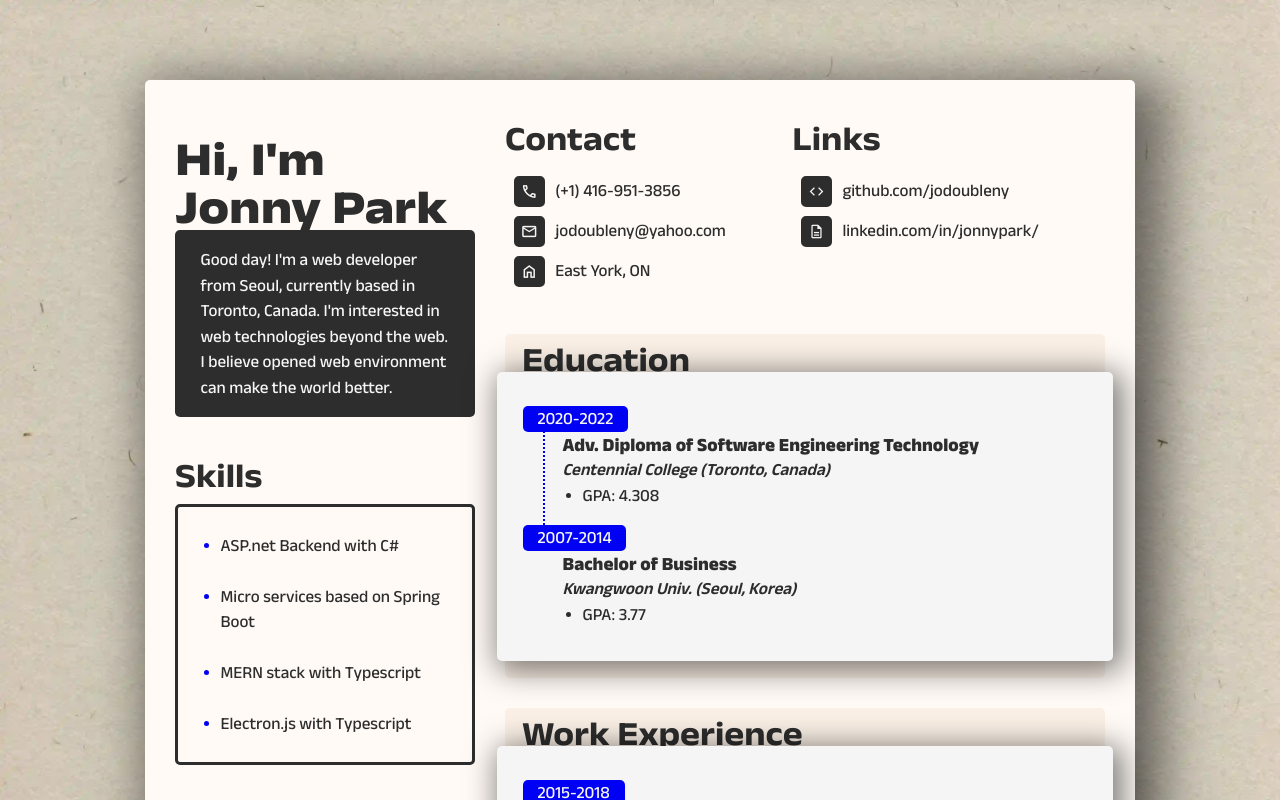
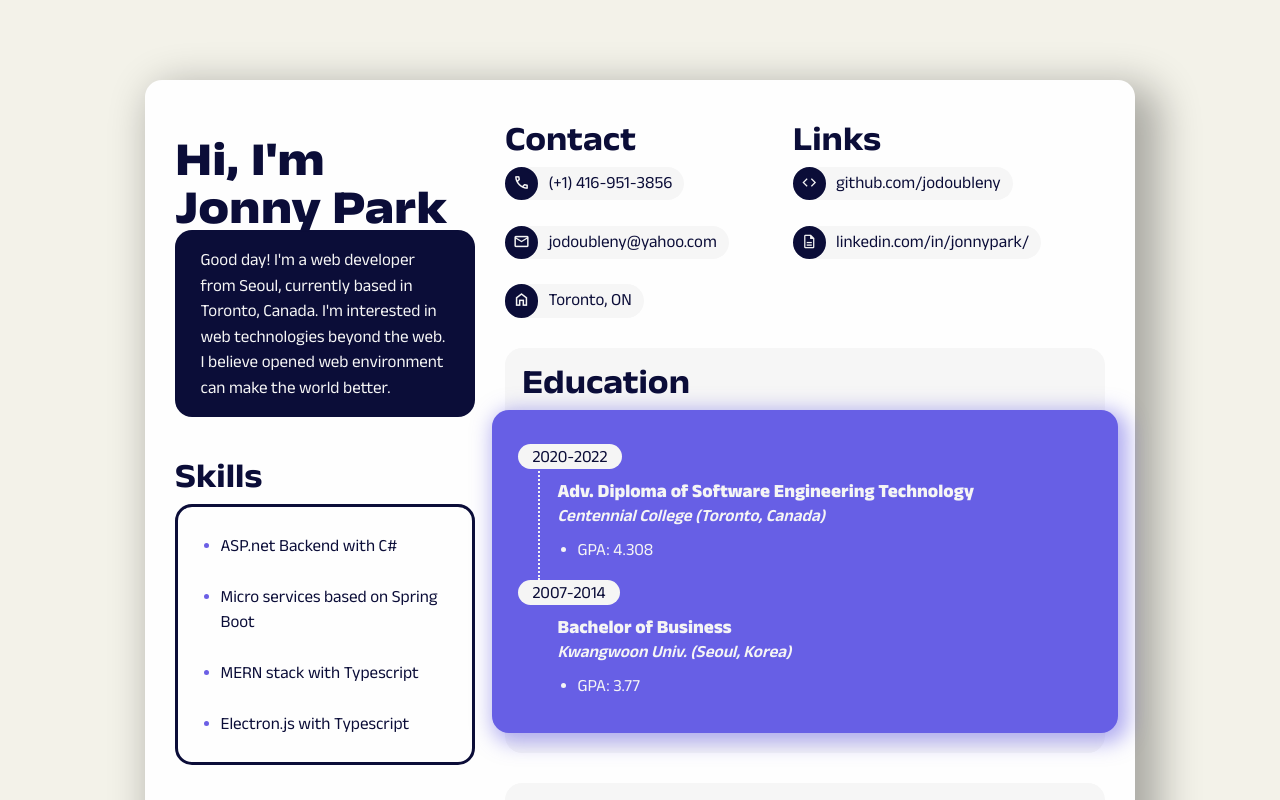
Before and after one commit to jodoubleny/resume, a React (Create React App) app: page / in a window 1280 px wide. Shown: the top 800 px of the page. Built offline with nearby package versions, Linux system fonts and the light colour scheme.

Commit message:
design update

```diff
--- a/src/components/layouts/SimpleListLayout/SimpleListLayout.module.css
+++ b/src/components/layouts/ListWithIconLayout/ListWithIconLayout.module.css
@@ -1,20 +1,45 @@
 @import url('../../../static/general.css');
 @import url('../../../static/general.resume.css');
 
-.simpleList-header {
+h1 {
     margin: 20px 0;
     flex-grow: 1;
 }
 
-.simpleList-ul {
+.listWithIcon-ul {
     margin: 0;
-    padding: 0.5rem;
+    padding: 0;
     list-style: none;
 }
 
-.simpleList-marker {
-    width: 1.5rem;
-    height: 1.5rem;
+.listWithIcon-li {
+    margin-bottom: 1.5rem;
+}
+
+.listWithIcon-li:last-child {
+    margin-bottom: 0;
+}
+
+.listWithIcon-li a {
+    text-decoration: none;
+}
+
+.listWithIcon-li a:hover {
+    background-color: var(--new-black);
+    color: var(--new-white);
+}
+
+.listWithIcon-box {
+    display: inline-block;
+    width:fit-content;
+    background-color: var(--shadowed-background);
+    border-radius: var(--border-radius);
+    padding-right: 0.7rem;
+}
+
+.marker-icon {
+    width: 1.6rem;
+    height: 1.6rem;
     background-color: var(--new-black);
     color: var(--new-white);
     display: inline-block;
@@ -27,7 +52,3 @@
     font-variation-settings: 'FILL' 0, 'wght' 400;
     user-select: none;
 }
-
-.simpleList-li {
-    margin-bottom: 0.5rem;
-}
--- /dev/null
+++ b/src/components/layouts/ListWithIconLayout/ListWithIconLayout.tsx
@@ -0,0 +1,38 @@
+import React, { Fragment } from "react";
+import ListWithIconModel, { contentWithMarker } from "../../../models/ListWithIconModel";
+import styles from "./ListWithIconLayout.module.css";
+
+interface Props {
+    data: ListWithIconModel;
+}
+
+const ListWithIconLayout = (props: Props) => {
+    const listWithIconLayout: JSX.Element = (
+        <Fragment>
+            <h1>{props.data.header}</h1>
+            <ul className={styles['listWithIcon-ul']}>
+            {props.data.contentsList.map((content: contentWithMarker, i) => (
+                <li key={i} className={`${styles['listWithIcon-li']}`}>
+                    {content.link ? (
+                        <a className={styles['listWithIcon-box']} href={content.link} target="_blank" rel="noreferrer">
+                        {content.marker && (
+                            <div className={styles['marker-icon']}>{content.marker}</div>
+                        )}
+                            {content.text}
+                        </a>
+                    ) : <span className={styles['listWithIcon-box']}>
+                        {content.marker && (
+                            <div className={styles['marker-icon']}>{content.marker}</div>
+                        )}
+                            {content.text}
+                        </span>}
+                </li>
+            ))}
+            </ul>
+        </Fragment>
+    )
+
+    return listWithIconLayout;
+}
+
+export default ListWithIconLayout;
--- a/src/components/layouts/ListWithPeriod/ListWithPeriodLayout.module.css
+++ b/src/components/layouts/ListWithPeriod/ListWithPeriodLayout.module.css
@@ -2,21 +2,21 @@
 @import url('../../../static/general.resume.css');
 
 .item-listWithPeriod {
-    background-color: rgb(250, 240, 230);
+    background-color: var(--shadowed-background);
     border-radius: var(--border-radius);
     color: var(--new-black);
-    padding: 1rem;
+    padding: 0.3rem 1rem 1.2rem 1rem;
 }
 
 .contentList {
-    margin: 4px -25px 0 -25px;
+    margin: 0 -30px 0 -30px;
     position: relative;
     z-index: 99;
-    background-color: var(--new-white);
+    background-color: rgb(var(--accent-color));
     border-radius: var(--border-radius);
     color: var(--new-black);
     padding: 2rem 1.5rem;
-    box-shadow: 5px 5px 30px 5px rgba(0, 0, 0, 0.5);
+    box-shadow: 5px 5px 20px 5px rgba(var(--accent-color), 0.5);
 }
 
 .listWithPeriod {
@@ -25,6 +25,15 @@
     list-style: none;
     position: relative;
     padding-bottom: 1rem;
+    color: var(--new-white);
+}
+
+.listWithPeriod > * {
+    margin-bottom: 0.5rem;
+}
+
+.listWithPeriod > *:nth-child(2) {
+    margin-bottom: 0;
 }
 
 .listWithPeriod::after {
@@ -35,7 +44,7 @@
     left: 20px;
     bottom: 0;
     z-index: -999;
-    border-left: 2px var(--point-color) dotted;
+    border-left: 2px var(--new-white) dotted;
 }
 
 .listWithPeriod > * {
@@ -46,13 +55,17 @@
     padding-bottom: 0;
 }
 
+.listWithPeriod:last-child > *:last-child {
+    margin-bottom: 0;
+}
+
 .listWithPeriod:last-child::after {
     display: none;
 }
 
 .periodMarker {
-    background-color: var(--point-color);
-    color: var(--new-white);
+    background-color: var(--new-white);
+    color: var(--new-black);
     border-radius: var(--border-radius);
     display: inline-block;
     padding: 0 15px !important;
--- a/src/components/layouts/ListWithPeriod/ListWithPeriodLayout.tsx
+++ b/src/components/layouts/ListWithPeriod/ListWithPeriodLayout.tsx
@@ -1,5 +1,5 @@
 import React from "react";
-import { ListWithPeriodModel, ListWithPeriodContentModel } from "../../../models/ListWithPeriodModel";
+import ListWithPeriodModel, { contentWithPeriod } from "../../../models/ListWithPeriodModel";
 import styles from "./ListWithPeriodLayout.module.css"
 
 interface Props {
@@ -10,8 +10,8 @@ const ListWithPeriodLayout = (props: Props) => {
     const listWithPeriodLayout: JSX.Element = (
         <div className={styles['item-listWithPeriod']}>
             <h1>{props.data.header}</h1>
-            <div className={styles['contentList']}>
-                {props.data.contentsList.map((content: ListWithPeriodContentModel, i) => (
+            <div className={styles['contentList']} style={(props.data.accentColor && ({"--accent-color": `${props.data.accentColor}`})) as React.CSSProperties}>
+                {props.data.contentsList.map((content: contentWithPeriod, i) => (
                 <div key={i} className={styles['listWithPeriod']}>
                     <div className={styles['periodMarker']}>{content.period}</div>
                     <h2>{content.title}</h2>
--- a/src/components/layouts/SimpleListLayout/SimpleListLayout.tsx
+++ /dev/null
@@ -1,35 +0,0 @@
-import React from "react";
-import { SimpleList, ContentWithMarker } from "../../../models/SimpleList";
-import styles from "./SimpleListLayout.module.css";
-
-interface Props {
-    data: SimpleList;
-}
-
-const ResumeItem = (props: Props) => {
-    const item: JSX.Element = (
-        <div>
-            {/* Header starts */}
-            <div className={styles['simpleList-header']}>
-                <h1>{props.data.header}</h1>
-            </div>
-            {/* Header ends */}
-            <ul className={`${styles['simpleList-ul']}`}>
-            {props.data.contentsList.map((content: ContentWithMarker, i) => (
-                <li key={i} className={`${styles['simpleList-li']}`}>
-                    {content.marker && (
-                        <div className={styles['simpleList-marker']}>{content.marker}</div>
-                    )}
-                    <a href={content.link} target="_blank" rel="noreferrer">
-                        {content.content}
-                    </a>
-                </li>
-            ))}
-            </ul>
-        </div>
-    )
-
-    return item;
-}
-
-export default ResumeItem;
--- a/src/components/locales/locale.english.tsx
+++ b/src/components/locales/locale.english.tsx
@@ -1,39 +1,40 @@
 import React from "react";
-import { ListWithPeriodModel } from "../../models/ListWithPeriodModel";
+import ListWithIconModel from "../../models/ListWithIconModel";
+import ListWithPeriodModel from "../../models/ListWithPeriodModel";
 import { Section } from "../../models/Section";
 import { SimpleList } from "../../models/SimpleList";
 
-const contact: SimpleList = {
+const contactLocale: ListWithIconModel = {
     header: "Contact",
     contentsList: [
         {
             marker: "call",
-            content: "(+1) 416-951-3856",
+            text: "(+1) 416-951-3856",
             link: "call:+14169513856"
         },
         {
             marker: "mail",
-            content: "jodoubleny@yahoo.com",
+            text: "jodoubleny@yahoo.com",
             link: "mailto:jodoubleny@yahoo.com"
         },
         {
             marker: "home",
-            content: "East York, ON"
+            text: "Toronto, ON"
         }
     ]
 }
 
-const webSites: SimpleList = {
+const linksLocale: ListWithIconModel = {
     header: "Links",
     contentsList: [
         {
             marker: "code",
-            content: "github.com/jodoubleny",
+            text: "github.com/jodoubleny",
             link: `https://www.github.com/jodoubleny`
         },
         {
             marker: "description",
-            content: "linkedin.com/in/jonnypark/",
+            text: "linkedin.com/in/jonnypark/",
             link: `https://www.linkedin.com/in/jonnypark/`
         }
     ]
@@ -60,6 +61,7 @@ const skillsAndExpertise: Section = {
 
 const educationLocale: ListWithPeriodModel = {
     header: "Education",
+    accentColor: "103, 95, 229",
     contentsList: [
         {
             period: "2020-2022",
@@ -82,6 +84,7 @@ const educationLocale: ListWithPeriodModel = {
 
 const workExperience: ListWithPeriodModel = {
     header: "Work Experience",
+    accentColor: "224, 69, 34",
     contentsList: [
         {
             period: "2015-2018",
@@ -114,8 +117,8 @@ const personalInfo: Section = {
 }
 
 export {
-    contact,
-    webSites,
+    contactLocale,
+    linksLocale,
     personalInfo,
     educationLocale,
     workExperience,
--- a/src/components/views/ResumeMain/ResumeMain.module.css
+++ b/src/components/views/ResumeMain/ResumeMain.module.css
@@ -1,54 +1,5 @@
 @import url('../../../static/general.css');
 @import url('../../../static/general.resume.css');
-
-.item-listWithPeriod {
-    background-color: rgb(250, 240, 230);
-    border-radius: var(--border-radius);
-    color: var(--new-black);
-    padding: 1rem;
-}
-
-.item-content {
-    margin: 4px -25px 0 -25px;
-    position: relative;
-    z-index: 99;
-    background-color: var(--new-white);
-    border-radius: var(--border-radius);
-    color: var(--new-black);
-    padding: 2rem 1.5rem;
-    box-shadow: 5px 5px 30px 5px rgba(0, 0, 0, 0.5);
-}
-
-.listWithPeriod {
-    margin: 0;
-    padding: 0;
-    list-style: none;
-    position: relative;
-    padding-bottom: 1rem;
-}
-
-.listWithPeriod::after {
-    content: "";
-    display: block;
-    position: absolute;
-    top: 0;
-    left: 20px;
-    bottom: 0;
-    z-index: -999;
-    border-left: 2px var(--point-color) dotted;
-}
-
-.listWithPeriod > * {
-    padding-left: 40px;
-}
-
-.listWithPeriod:last-child {
-    padding-bottom: 0;
-}
-
-.listWithPeriod:last-child::after {
-    display: none;
-}
 
 .item-profileArea {
     margin: 25px 0;
@@ -69,29 +20,14 @@
     background-color: var(--new-black);
 }
 
-.contentList {
-    margin: 0;
-    padding-left: 60px;
-}
-
-.periodMarker {
-    background-color: var(--point-color);
-    color: var(--new-white);
-    border-radius: var(--border-radius);
-    display: inline-block;
-    padding: 0 15px !important;
-}
-
 .container {
     padding: 80px 10px;
-    background-image: url('../../../static/paper.webp');
-    background-size: cover;
-    background-repeat: no-repeat;
+    background-color: rgb(243, 242, 233);
 }
 
 .columns-wrapper {
-    background-color: rgb(255, 250, 245);
-    box-shadow: 15px 15px 50px 15px rgba(0, 0, 0, 0.5);
+    background-color: rgb(254, 254, 254);
+    box-shadow: 15px 15px 40px 10px rgba(0, 0, 0, 0.3);
     border-radius: var(--border-radius);
     max-width: 930px;
     margin: 0 auto;
@@ -155,7 +91,7 @@
     flex-wrap: wrap;
 }
 
-.simpleList {
+.listSection > div {
     flex-grow: 1;
 }
 
--- a/src/components/views/ResumeMain/ResumeMain.tsx
+++ b/src/components/views/ResumeMain/ResumeMain.tsx
@@ -2,11 +2,11 @@ import React, { Fragment, useCallback, useLayoutEffect, useRef, useState } from
 // import layouts
 import GreetingLayout from "../../layouts/GreetingLayout/GreetingLayout";
 import SectionLayout from "../../layouts/SectionLayout/SectionLayout"
-import SimpleListLayout from "../../layouts/SimpleListLayout/SimpleListLayout";
 // import statics
 import styles from './ResumeMain.module.css';
 import * as localeEnglish from '../../locales/locale.english';
 import ListWithPeriodLayout from "../../layouts/ListWithPeriod/ListWithPeriodLayout";
+import ListWithIconLayout from "../../layouts/ListWithIconLayout/ListWithIconLayout";
 
 const getWindowWidth = (): number => {
     return window.innerWidth;
@@ -58,19 +58,21 @@ const ResumeMain = () => {
                     <span>touch/click this message.</span>
                 </div>
             </div> */}
+            <div style={{order: "2"}} className={styles['grid-item']}>
+                <div className={styles['listSection']}>
+                    <div>
+                        <ListWithIconLayout data={locale.contactLocale}></ListWithIconLayout>
+                    </div>
+                    <div>
+                        <ListWithIconLayout data={locale.linksLocale}></ListWithIconLayout>
+                    </div>
+                </div>
+            </div>
             <div className={styles['grid-item']}>
                 <ListWithPeriodLayout data={locale.educationLocale}></ListWithPeriodLayout>
             </div>
             <div className={styles['grid-item']}>
                 <ListWithPeriodLayout data={locale.workExperience}></ListWithPeriodLayout>
-            </div>
-            <div style={{order: "2"}} className={`${styles['grid-item']} ${styles['listSection']}`}>
-                <div className={styles['simpleList']}>
-                    <SimpleListLayout data={locale.contact}></SimpleListLayout>
-                </div>
-                <div className={styles['simpleList']}>
-                    <SimpleListLayout data={locale.webSites}></SimpleListLayout>
-                </div>
             </div>
         </Fragment>
     );
--- /dev/null
+++ b/src/models/ListWithIconModel.ts
@@ -0,0 +1,21 @@
+import ListModel from "./ListModel";
+
+type contentWithMarker = {
+    text: string,
+    marker?: string,
+    link?: string
+}
+
+class ListWithIconModel extends ListModel {
+    constructor(
+        header: string,
+        public contentsList: Array<contentWithMarker>
+    ){
+        super(header);
+    }
+}
+
+export default ListWithIconModel;
+export {
+    type contentWithMarker
+}
--- a/src/static/general.resume.css
+++ b/src/static/general.resume.css
@@ -1,16 +1,17 @@
 :root {
     font-size: 17px;
-    --point-color: rgb(0, 0, 245);
+    --point-color: rgb(107, 95, 229);
     --new-white: rgb(245, 245, 245);
-    --new-black: rgb(45, 45, 45);
-    --border-radius:5px;
+    --new-black: rgb(11, 13, 56);
+    --border-radius: 1rem;
     --light-background: rgb(238, 238, 238);
+    --shadowed-background: rgb(246, 246, 246);
 }
 
 body {
     line-height: 1.5rem;
     font-size: 1rem;
-    font-variation-settings: 'wght' 500;
+    font-variation-settings: 'wght' 400;
     color: var(--new-black)
 }
 
@@ -20,7 +21,7 @@ a {
 }
 
 a:hover {
-    color: var(--point-color);
+    text-decoration: underline;
 }
 
 h1 {
```
Also changed, not shown: src/models/ListModel.ts (added, +7 -0 lines), src/models/ListWithPeriodModel.tsx (+16 -13 lines), src/static/bricks.webp (deleted).
